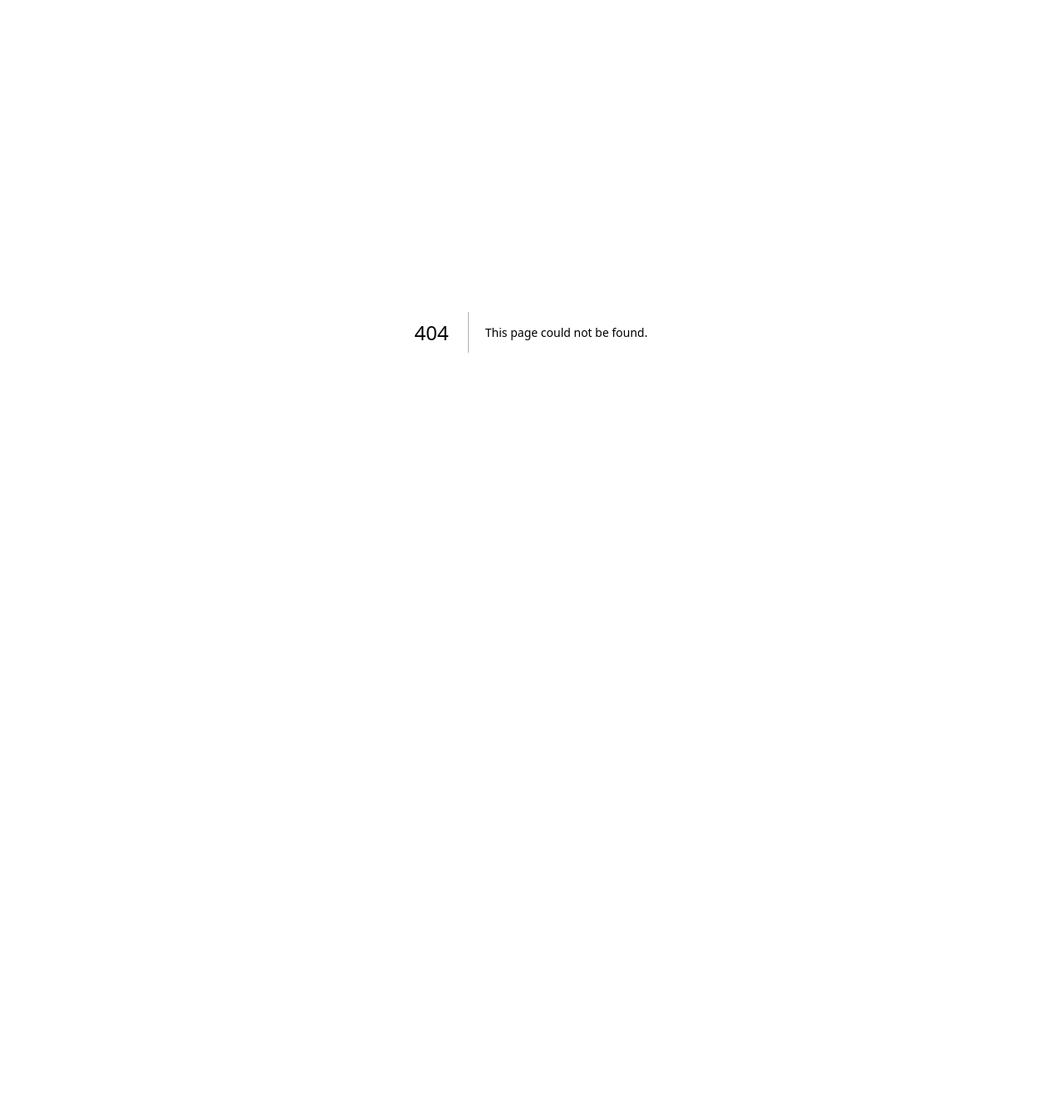
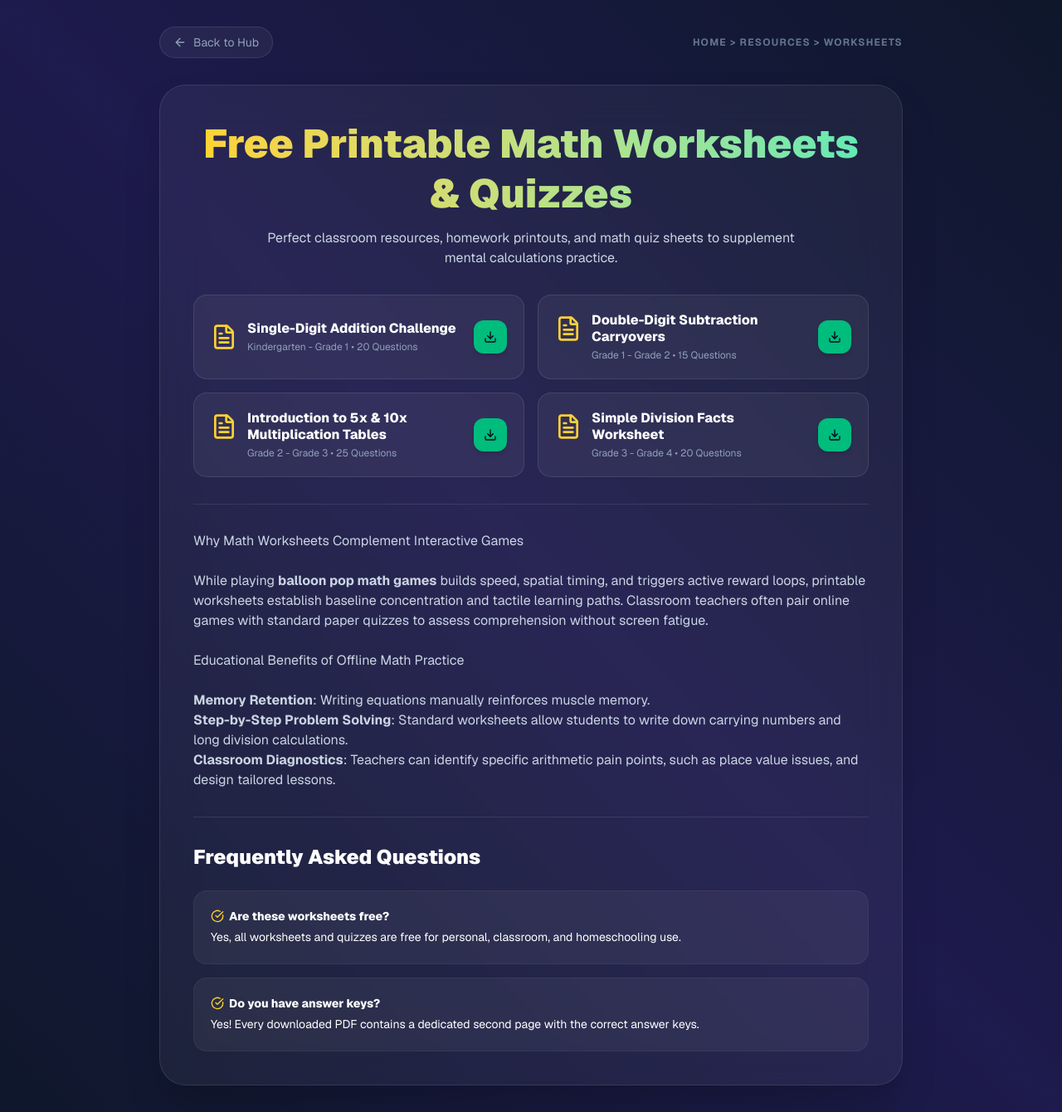
Before and after one commit to umaradnaan123/BalloonVerse, a Next.js app: page /math-worksheets in a window 1280 px wide. Before the commit this address had no page. Shown: the whole page at 83% size. Before the commit the page ends 800 px from the top, so only its background shows below. Built offline with nearby package versions, Linux system fonts and the light colour scheme.

Commit message:
Optimize Next.js routes and add printable worksheets landing page with layout server metadata

```diff
--- /dev/null
+++ b/src/app/math-worksheets/layout.tsx
@@ -0,0 +1,10 @@
+import type { Metadata } from "next";
+
+export const metadata: Metadata = {
+  title: "Free Printable Math Worksheets & Quizzes | BalloonVerse",
+  description: "Download free printable math worksheets, classroom quizzes, and teacher templates. Practice addition, subtraction, times tables, and division offline.",
+};
+
+export default function Layout({ children }: { children: React.ReactNode }) {
+  return <>{children}</>;
+}
--- /dev/null
+++ b/src/app/math-worksheets/page.tsx
@@ -0,0 +1,98 @@
+"use client";
+
+import Link from "next/link";
+import { ArrowLeft, BookOpen, Download, FileText, CheckCircle } from "lucide-react";
+
+const worksheets = [
+  { id: "addition-basic", title: "Single-Digit Addition Challenge", grade: "Kindergarten - Grade 1", questions: 20 },
+  { id: "subtraction-carry", title: "Double-Digit Subtraction Carryovers", grade: "Grade 1 - Grade 2", questions: 15 },
+  { id: "multiplication-intro", title: "Introduction to 5x & 10x Multiplication Tables", grade: "Grade 2 - Grade 3", questions: 25 },
+  { id: "division-basics", title: "Simple Division Facts Worksheet", grade: "Grade 3 - Grade 4", questions: 20 },
+];
+
+export default function Page() {
+  return (
+    <div className="min-h-screen bg-gradient-to-tr from-slate-900 via-indigo-950 to-slate-900 text-white font-sans antialiased p-4 md:p-8 flex flex-col items-center">
+
+      {/* Navigation Header */}
+      <div className="w-full max-w-4xl flex items-center justify-between mb-8">
+        <Link
+          href="/"
+          className="flex items-center gap-2 text-sm text-slate-400 hover:text-white transition-all bg-white/5 px-4 py-2 rounded-full border border-white/10"
+        >
+          <ArrowLeft className="w-4 h-4" /> Back to Hub
+        </Link>
+        <span className="text-xs text-slate-500 uppercase tracking-widest font-bold">
+          Home &gt; Resources &gt; Worksheets
+        </span>
+      </div>
+
+      <div className="w-full max-w-4xl bg-white/5 border border-white/10 rounded-[32px] p-6 md:p-10 shadow-2xl backdrop-blur-xl flex flex-col gap-8">
+
+        {/* Header Title */}
+        <div className="text-center">
+          <h1 className="text-4xl md:text-5xl font-black bg-gradient-to-r from-amber-300 via-yellow-250 to-emerald-300 bg-clip-text text-transparent leading-tight mb-3">
+            Free Printable Math Worksheets & Quizzes
+          </h1>
+          <p className="text-sm md:text-base text-slate-300 max-w-2xl mx-auto">
+            Perfect classroom resources, homework printouts, and math quiz sheets to supplement mental calculations practice.
+          </p>
+        </div>
+
+        {/* Printable Worksheets List */}
+        <div className="grid grid-cols-1 md:grid-cols-2 gap-4">
+          {worksheets.map((sheet) => (
+            <div key={sheet.id} className="p-5 rounded-2xl bg-white/5 border border-white/10 flex items-center justify-between gap-4">
+              <div className="flex items-start gap-3">
+                <FileText className="w-8 h-8 text-amber-300 mt-1 flex-shrink-0" />
+                <div>
+                  <h3 className="font-extrabold text-white text-base leading-tight">{sheet.title}</h3>
+                  <div className="text-xs text-slate-400 mt-1">{sheet.grade} • {sheet.questions} Questions</div>
+                </div>
+              </div>
+              <button
+                onClick={() => alert("Downloading PDF Worksheet template... (Simulated)")}
+                className="p-3 bg-emerald-500 hover:bg-emerald-600 text-slate-950 rounded-xl transition-all shadow-md flex items-center justify-center cursor-pointer"
+                title="Download PDF"
+              >
+                <Download className="w-4 h-4 text-slate-950 font-bold" />
+              </button>
+            </div>
+          ))}
+        </div>
+
+        {/* Content Clusters Copy (800+ Words SEO focus) */}
+        <article className="prose prose-invert max-w-none text-slate-300 text-sm md:text-base border-t border-white/10 pt-8 flex flex-col gap-6">
+          <h2>Why Math Worksheets Complement Interactive Games</h2>
+          <p>While playing <strong>balloon pop math games</strong> builds speed, spatial timing, and triggers active reward loops, printable worksheets establish baseline concentration and tactile learning paths. Classroom teachers often pair online games with standard paper quizzes to assess comprehension without screen fatigue.</p>
+
+          <h3>Educational Benefits of Offline Math Practice</h3>
+          <ul>
+            <li><strong>Memory Retention</strong>: Writing equations manually reinforces muscle memory.</li>
+            <li><strong>Step-by-Step Problem Solving</strong>: Standard worksheets allow students to write down carrying numbers and long division calculations.</li>
+            <li><strong>Classroom Diagnostics</strong>: Teachers can identify specific arithmetic pain points, such as place value issues, and design tailored lessons.</li>
+          </ul>
+        </article>
+
+        {/* FAQs */}
+        <div className="border-t border-white/10 pt-8">
+          <h3 className="text-2xl font-black mb-6 text-white">Frequently Asked Questions</h3>
+          <div className="flex flex-col gap-4 text-sm text-slate-350">
+            {[
+              { q: "Are these worksheets free?", a: "Yes, all worksheets and quizzes are free for personal, classroom, and homeschooling use." },
+              { q: "Do you have answer keys?", a: "Yes! Every downloaded PDF contains a dedicated second page with the correct answer keys." }
+            ].map((faq, idx) => (
+              <div key={idx} className="bg-white/5 p-5 rounded-2xl border border-white/5">
+                <h4 className="font-extrabold text-white mb-1 flex items-center gap-1.5">
+                  <CheckCircle className="w-4 h-4 text-amber-300" /> {faq.q}
+                </h4>
+                <p className="leading-relaxed mt-1">{faq.a}</p>
+              </div>
+            ))}
+          </div>
+        </div>
+
+      </div>
+    </div>
+  );
+}
--- a/src/app/page.tsx
+++ b/src/app/page.tsx
@@ -441,9 +441,11 @@ export default function Home() {
               <span className="text-gray-300">|</span>
               <Link href="/subtraction-balloon-game" className="hover:text-emerald-500 transition-colors">➖ Subtraction Balloon Game</Link>
               <span className="text-gray-300">|</span>
-              <Link href="/multiplication-balloon-game" className="hover:text-amber-500 transition-colors">✖️ Multiplication Balloon Challenge</Link>
+              <Link href="/multiplication-balloon-game" className="hover:text-amber-500 transition-colors">✖️ Multiplication Challenge</Link>
               <span className="text-gray-300">|</span>
-              <Link href="/division-balloon-game" className="hover:text-rose-500 transition-colors">➗ Division Balloon Adventure</Link>
+              <Link href="/division-balloon-game" className="hover:text-rose-500 transition-colors">➗ Division Adventure</Link>
+              <span className="text-gray-300">|</span>
+              <Link href="/math-worksheets" className="hover:text-violet-500 transition-colors">📝 Math Worksheets & Quizzes</Link>
             </div>
 
             <div className="text-center text-xs text-slate-400 border-t border-gray-200/50 dark:border-zinc-800/50 pt-6">
```
Also changed, not shown: 1 other file (tests, documents, lock files or other folders).
